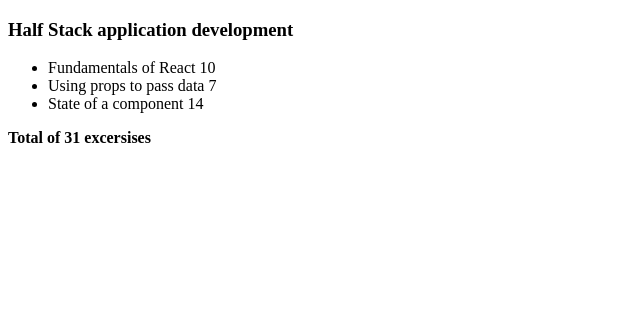
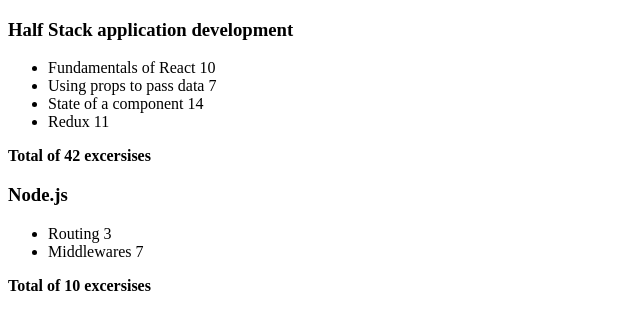
Before and after one commit to Huskey231/FullStackOpen2020, a React (Create React App) app in the folder part2/: page / in a window 1280 px wide. Shown: the top 330 px of the page, without its empty margins (0-640 px from the left). Built offline with nearby package versions, Linux system fonts and the light colour scheme.

Commit message:
Completed 2.4

```diff
--- a/part2/src/App.js
+++ b/part2/src/App.js
@@ -2,10 +2,10 @@
 import Course from './components/Course'
 
 const App = () => {
-  console.log("1")
-  const course = {
+  const courses = [
+    {
+      name: 'Half Stack application development',
       id: 1,
-    name: 'Half Stack application development',
       parts: [
         {
           name: 'Fundamentals of React',
@@ -21,11 +21,32 @@
           name: 'State of a component',
           exercises: 14,
           id: 3
+        },
+        {
+          name: 'Redux',
+          exercises: 11,
+          id: 4
+        }
+      ]
+    },
+    {
+      name: 'Node.js',
+      id: 2,
+      parts: [
+        {
+          name: 'Routing',
+          exercises: 3,
+          id: 1
+        },
+        {
+          name: 'Middlewares',
+          exercises: 7,
+          id: 2
         }
       ]
     }
-
-  return <Course course={course} />
+  ]
+  return <Course courses={courses} />
 }
 
 export default App
--- a/part2/src/components/Course.js
+++ b/part2/src/components/Course.js
@@ -1,18 +1,33 @@
 import React from 'react'
 
-const Course = ({course}) => {
-    const courseParts = course.parts
-    const totalExercises = courseParts.reduce(function(sum, coursePart) {
-        console.log(sum)
-        return sum + coursePart.exercises
+const Course = ({courses}) => {
+
+    return(
+        <div>
+            {courses.map(course =>
+                <CourseRender key={course.id} course={course} />
+            )}
+        </div>
+    )
+}
+
+const Part = ({part}) => {
+    return(
+        <li>{part.name} {part.exercises}</li>
+    )
+}
+
+const CourseRender = ({course}) => {
+    const totalExercises = course.parts.reduce(function(sum, part) {
+        console.log(part.exercises)
+        return sum + part.exercises
     }, 0)
-    console.log(totalExercises)
 
     return(
         <div>
             <h3>{course.name}</h3>
             <ul>
-                {courseParts.map(part =>
+                {course.parts.map(part =>
                     <Part key={part.id} part={part} />
                 )}
             </ul>
@@ -21,11 +36,4 @@
     )
 }
 
-const Part = ({part}) => {
-    console.log({part})
-    return(
-        <li>{part.name} {part.exercises}</li>
-    )
-}
-
 export default Course
```
Lines whose indentation alone changed are shown as unchanged.
